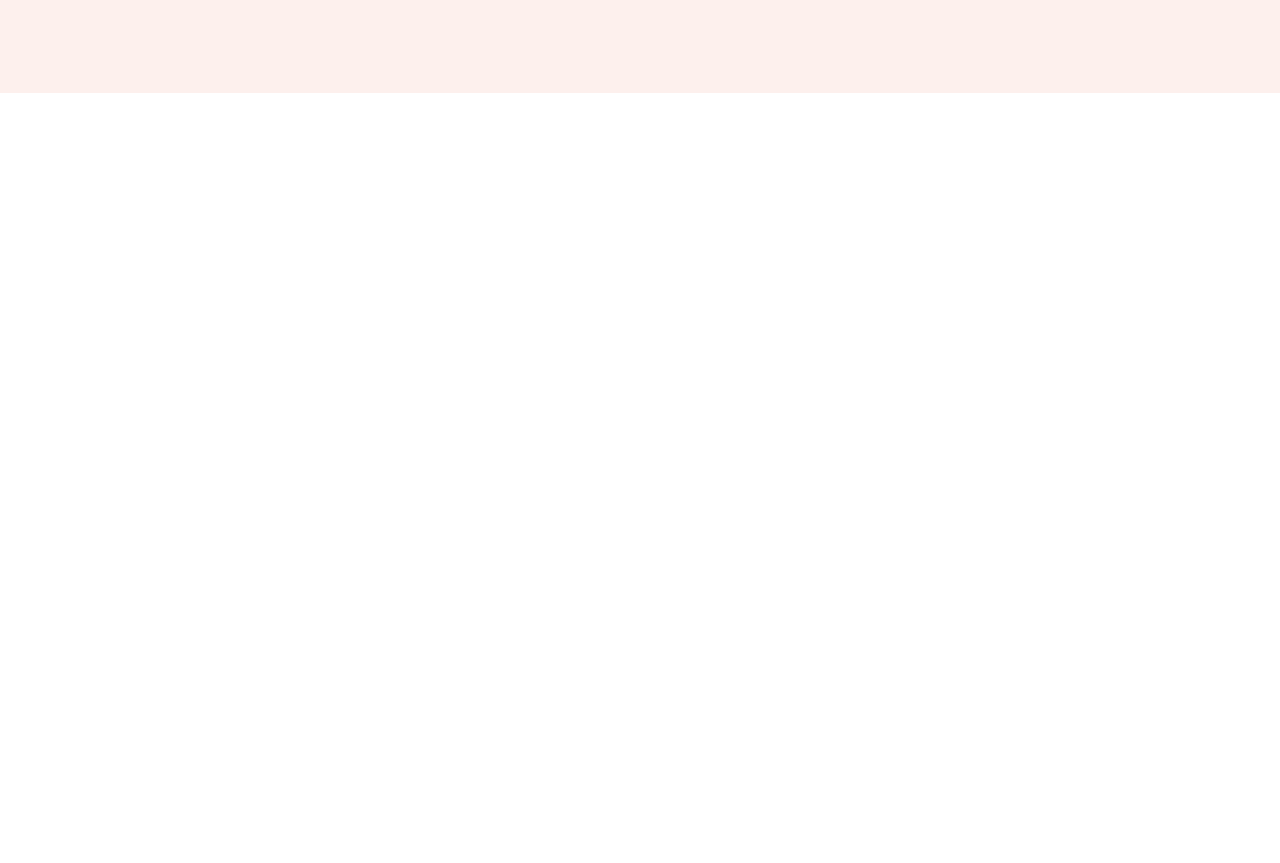
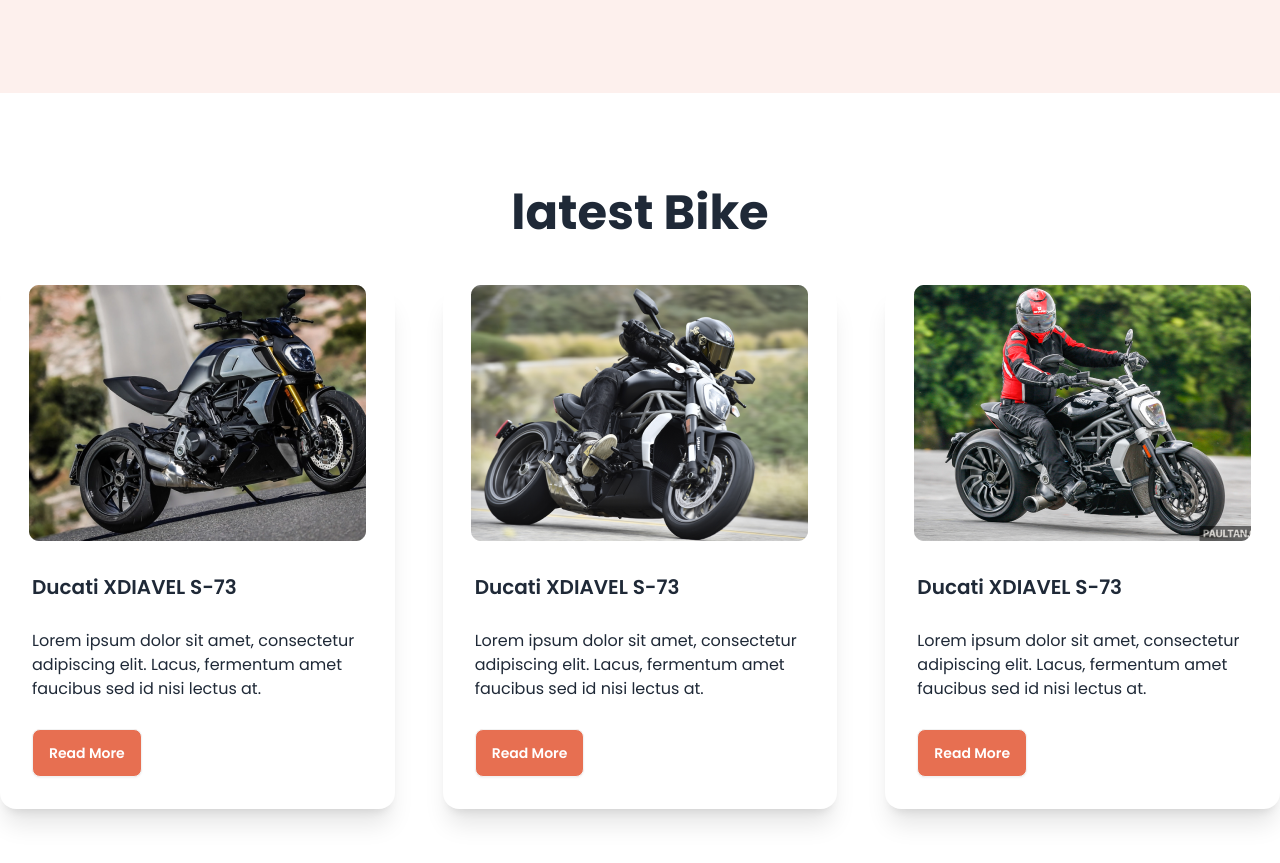
Before and after one commit to AhanafAtif40/biker-zone, a plain HTML site: page index.html in a window 1280 px wide. Shown: the part 525-1388 px from the top of the page. Before the commit the page ends 800 px from the top, so only its background shows below. Drawn offline with nearby package versions, Linux system fonts and the light colour scheme.

Commit message:
added lates Bike section

```diff
--- a/index.html
+++ b/index.html
@@ -153,7 +153,61 @@
 
      <!-- Main Section -->
       <main md:container mx-auto>
+        <!-- Featured bike Section -->
+         <section></section>
 
+         <!-- Latest Bike Section -->
+          <section class="my-24">
+            <h3 class="text-5xl font-bold text-center mb-12">latest Bike</h3>
+            <!-- Cards -->
+             <div class="grid grid-cols-1 gap-12 md:grid-cols-2 lg:grid-cols-3">
+                <!-- Card-1 -->
+                <div class="card bg-base-100 shadow-xl">
+                    <figure>
+                      <img
+                        src="images/others/latest1.png"
+                        alt="Shoes" />
+                    </figure>
+                    <div class="card-body space-y-5">
+                      <h2 class="card-title">Ducati XDIAVEL S-73</h2>
+                      <p>Lorem ipsum dolor sit amet, consectetur adipiscing elit. Lacus, fermentum amet faucibus sed id nisi lectus at.</p>
+                      <div class="card-actions">
+                        <button class="btn bg-bike-primary text-white">Read More</button>
+                      </div>
+                    </div>
+                  </div>
+                   <!-- Card-2 -->
+                <div class="card bg-base-100 shadow-xl">
+                    <figure>
+                      <img
+                        src="images/others/latest2.png"
+                        alt="Shoes" />
+                    </figure>
+                    <div class="card-body space-y-5">
+                      <h2 class="card-title">Ducati XDIAVEL S-73</h2>
+                      <p>Lorem ipsum dolor sit amet, consectetur adipiscing elit. Lacus, fermentum amet faucibus sed id nisi lectus at.</p>
+                      <div class="card-actions">
+                        <button class="btn bg-bike-primary text-white">Read More</button>
+                      </div>
+                    </div>
+                  </div>
+                   <!-- Card-3 -->
+                <div class="card bg-base-100 shadow-xl">
+                    <figure>
+                      <img
+                        src="images/others/latest3.png"
+                        alt="Shoes" />
+                    </figure>
+                    <div class="card-body space-y-5">
+                      <h2 class="card-title">Ducati XDIAVEL S-73</h2>
+                      <p>Lorem ipsum dolor sit amet, consectetur adipiscing elit. Lacus, fermentum amet faucibus sed id nisi lectus at.</p>
+                      <div class="card-actions">
+                        <button class="btn bg-bike-primary text-white">Read More</button>
+                      </div>
+                    </div>
+                  </div>
+             </div>
+          </section>
       </main>
 
       <!-- Footer Section -->
```
